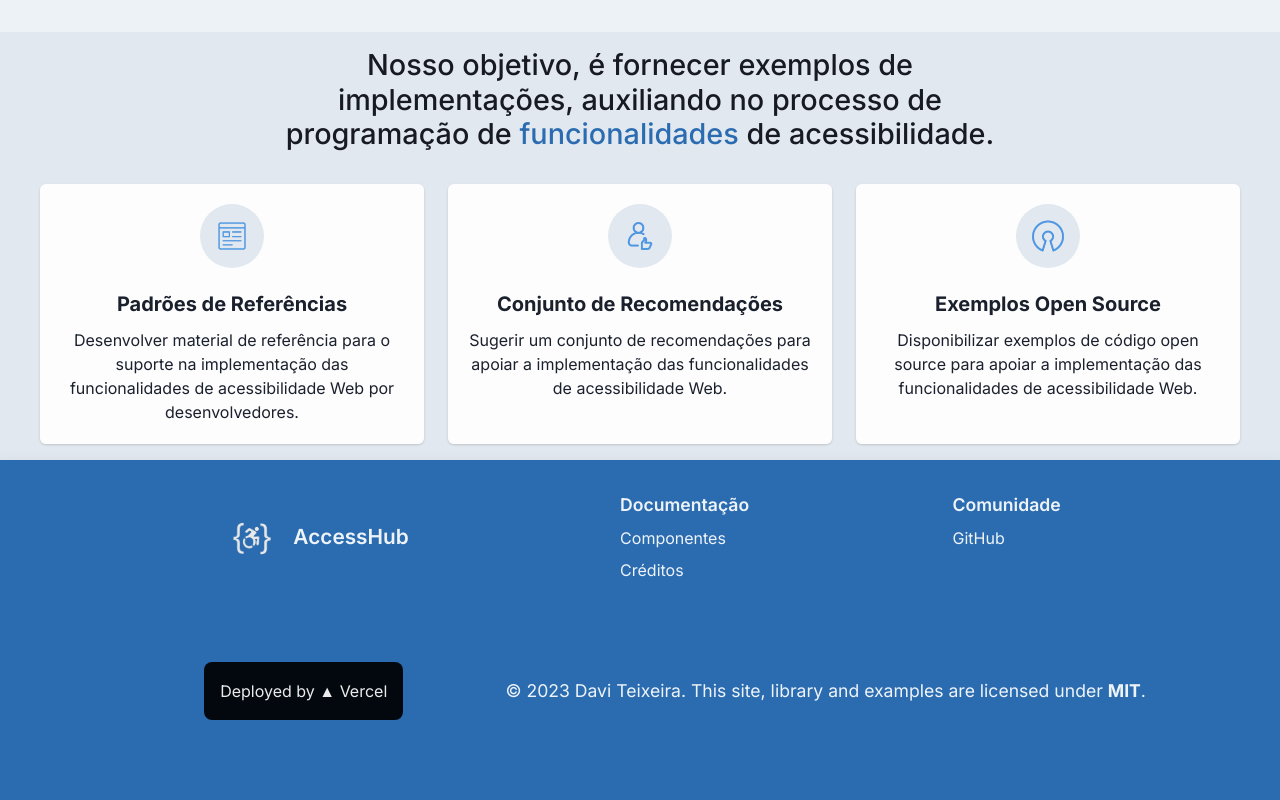
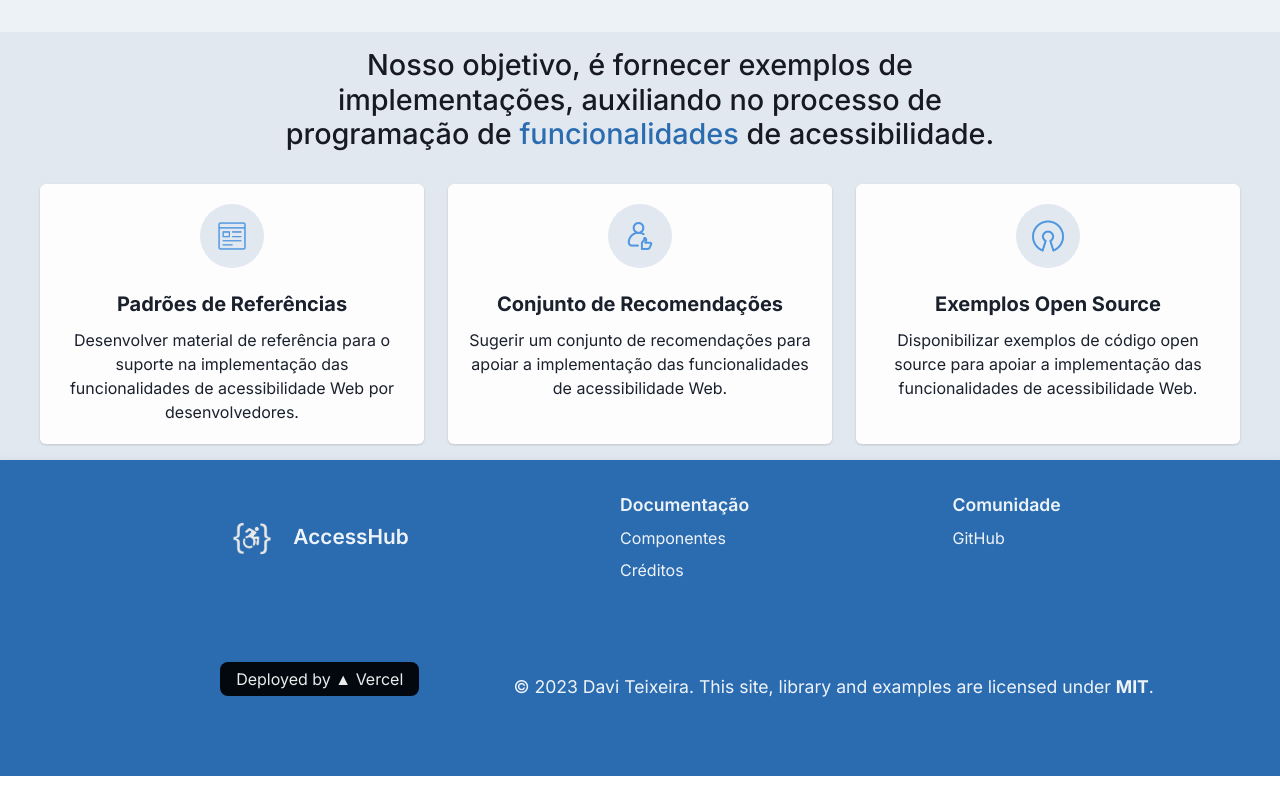
Before and after one commit to daviteixeira-dev/accesshub, a React (Vite) app: page / in a window 1280 px wide. Shown: the part 551-1351 px from the top of the page. After the commit the page ends 1327 px from the top, so only its background shows below. Built offline with nearby package versions, Linux system fonts and the light colour scheme.

Commit message:
footer refactoring

```diff
--- a/src/components/Footer/Footer.tsx
+++ b/src/components/Footer/Footer.tsx
@@ -137,10 +137,12 @@ const Footer = () => {
         >
             <Flex></Flex>
 
+            <Flex
+                mb='1rem'
+                justifyContent='center'
+            >
                 <Link
-                mb='1rem'
                     isExternal
-                lineHeight='3rem'
                     fontSize='1rem'
                     textAlign='center'
                     bg='blackAlpha.900'
@@ -152,11 +154,11 @@ const Footer = () => {
                 >
                     Deployed by ▲ Vercel
                 </Link>
+            </Flex>
 
             <Flex
-                p='1rem'
-                mb='1rem'
                 alignItems='center'
+                justifyContent='center'
             >
                 <Text
                     fontWeight='400'
```
Lines whose indentation alone changed are shown as unchanged.
